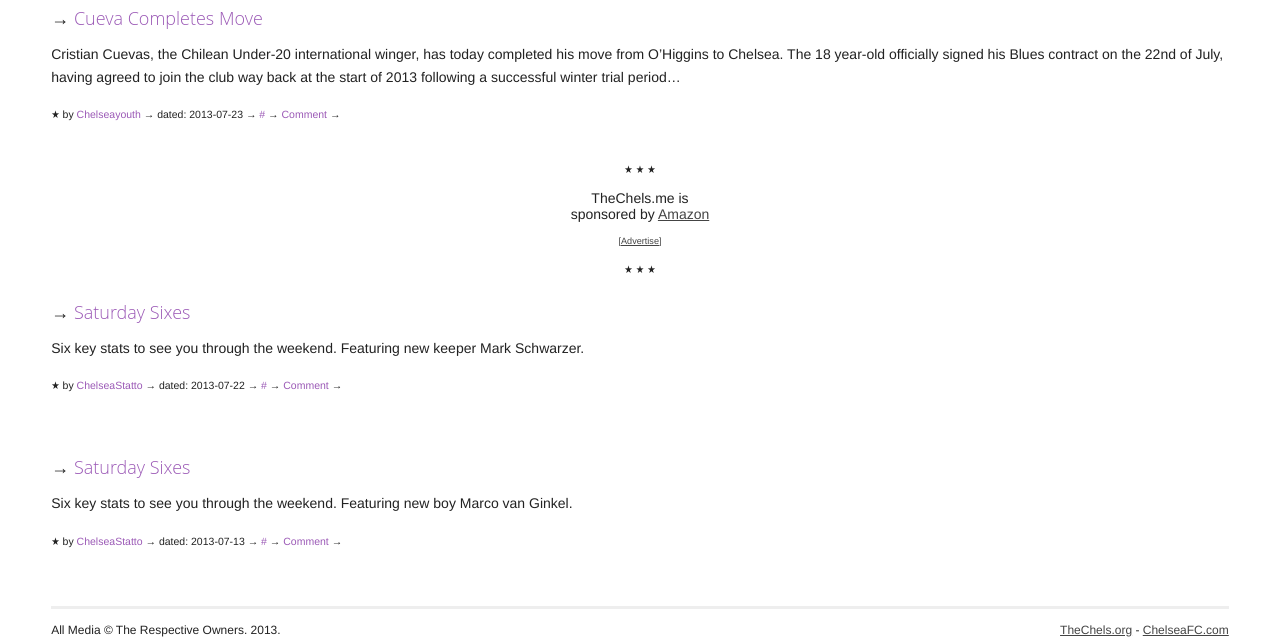
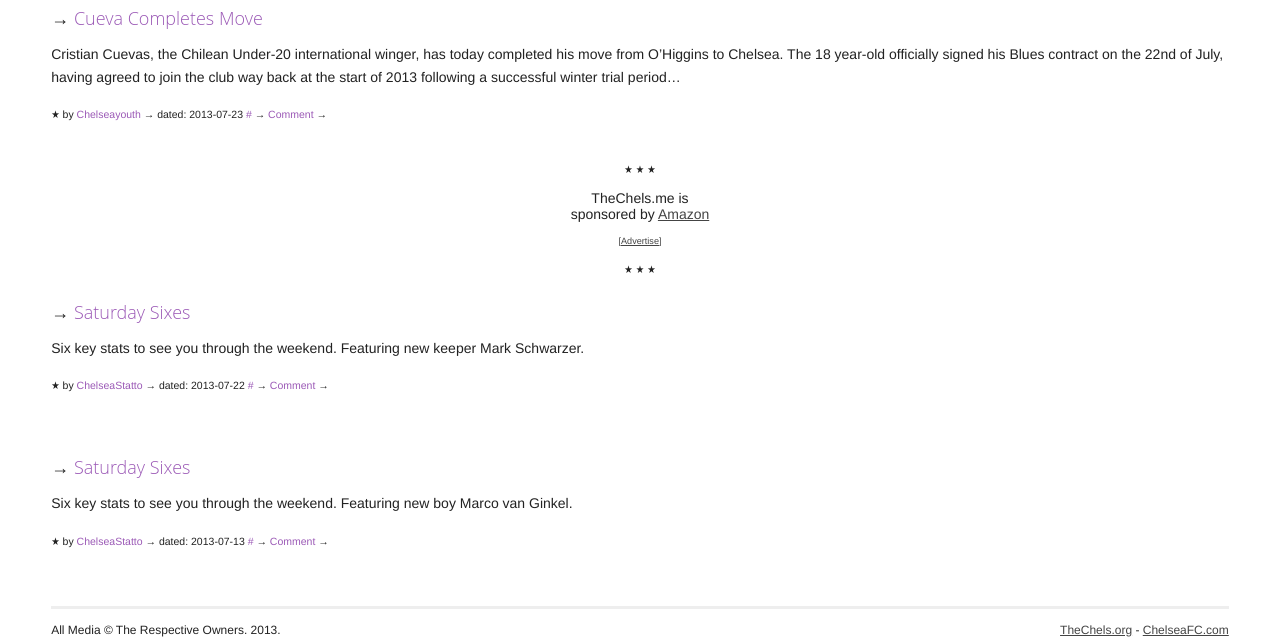
Before and after one commit to TheNenae/TheChels.github.io, a Jekyll site: the page built from index.html, in a window 1280 px wide. Shown: the part 207-846 px from the top of the page. Built offline with Jekyll 4.4.1, drawn with Linux system fonts in a browser that asks for light colours; Markdown is read by kramdown in place of the engine named in the settings; the list of posts is cut into pages by our own code.

```diff
--- a/index.html
+++ b/index.html
@@ -29,7 +29,7 @@ description: Short form blogging and links to Chelsea FC fan blogs
         <p>
             <small>
                 ★ by <a href="/{{ post.author }}">{{ post.author }}</a> →
-                  dated: {{ post.date | date: "%Y-%m-%d" }} →
+                  dated: {{ post.date | date: "%Y-%m-%d" }}
                 <a href="{{ post.url }}" class="permalink" title="Permalink">#</a> →
                 <a href="{{ post.url }}" class="comment" title="comment">Comment</a> →
             </small>
```
